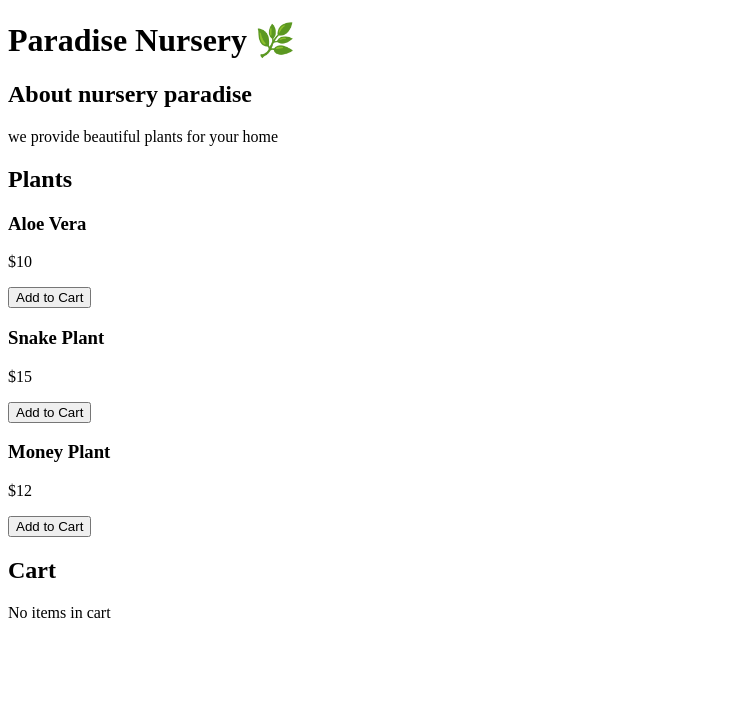
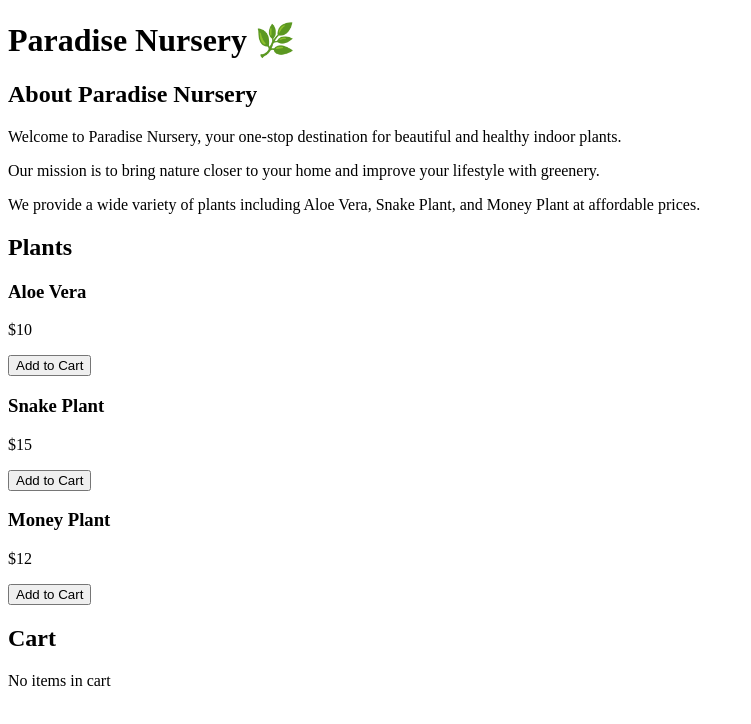
Before and after one commit to zarronix/e-plantShopping, a React (Vite) app: page / in a window 1280 px wide. Shown: the top 724 px of the page, without its empty margins (0-751 px from the left). Built offline with nearby package versions, Linux system fonts and the light colour scheme.

Commit message:
fixed AboutUs

```diff
--- a/src/components/AboutUs.jsx
+++ b/src/components/AboutUs.jsx
@@ -1,8 +1,19 @@
 export default function AboutUs() {
-    return (
-        <div>
-            <h2>About nursery paradise</h2>
-            <p>we provide beautiful plants for your home</p>
-        </div>
-    );
+  return (
+    <div className="about-us-container">
+      <h2>About Paradise Nursery</h2>
+
+      <p>
+        Welcome to Paradise Nursery, your one-stop destination for beautiful and healthy indoor plants.
+      </p>
+
+      <p>
+        Our mission is to bring nature closer to your home and improve your lifestyle with greenery.
+      </p>
+
+      <p>
+        We provide a wide variety of plants including Aloe Vera, Snake Plant, and Money Plant at affordable prices.
+      </p>
+    </div>
+  );
 }
```
